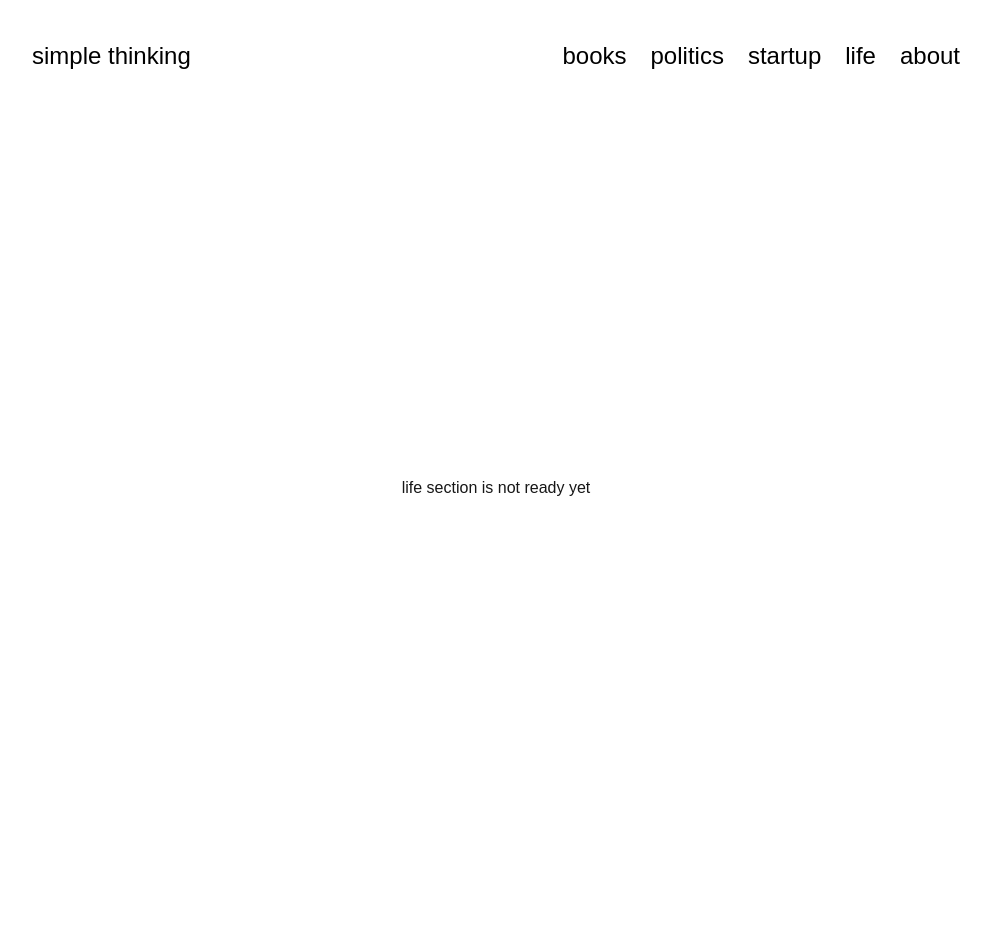
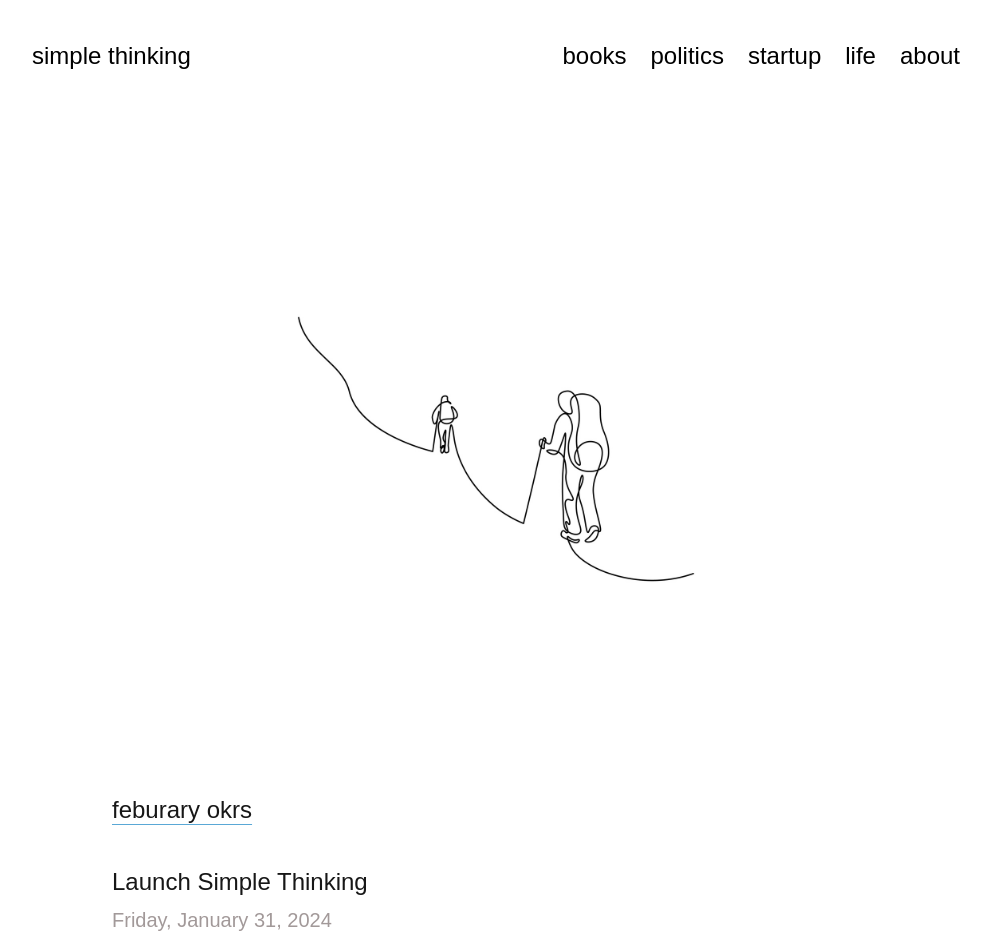
Before and after one commit to sunghoonsh3/simple-thinking, a Next.js app: page /life in a window 1280 px wide. Shown: the top 946 px of the page, without its empty margins (144-1135 px from the left). Before the commit the page ends 888 px from the top, so only its background shows below. Built offline with nearby package versions, Linux system fonts and the light colour scheme; a web font is replaced by a local one.

Commit message:
added life section

```diff
--- a/app/life/page.jsx
+++ b/app/life/page.jsx
@@ -1,7 +1,76 @@
+"use client";
+
+import { useEffect, useState } from "react";
+import { getAllPosts } from "@/lib/mdx";
+import SectionTitle from "@/app/components/SectionTitle";
+import Footer from "@/app/components/Footer";
+import StackBlogPreview from "../components/StackBlogPreview";
+import Image from "next/image";
+
 export default function Life() {
+  const [posts, setPosts] = useState([]);
+
+  useEffect(() => {
+    async function fetchPosts() {
+      const allPosts = await getAllPosts(); // Fetch all posts
+      console.log("Fetched posts:", allPosts); // Debugging
+      setPosts([...allPosts]); // Ensuring state update reflects new array
+    }
+    fetchPosts();
+  }, []);
+
+  // Filter posts into different subcategories
+  const feburaryOKRs = posts
+    .filter((post) => post.metadata.subcategory === "feburary okrs")
+    .sort((a, b) => new Date(b.metadata.date) - new Date(a.metadata.date)) // Sort by date
+    .slice(0, 4); // Limit to 3-4 posts
+
   return (
-    <div className="flex justify-center items-center w-full h-screen">
-      <p>life section is not ready yet</p>
+    <div>
+      <main className="p-4">
+        <div>
+          {/* Empty Section for Spacing */}
+          <section className="h-[calc(100vh-110px)] flex items-center justify-center">
+            <div className="flex items-center justify-center min-h-screen">
+              <Image
+                src="/life.jpg"
+                alt="people climbing image for life section"
+                width={500}
+                height={500}
+              />
+            </div>
+          </section>
+          {/* Thoughts on Political Events */}
+          <section className="w-full pb-20">
+            <SectionTitle title="feburary okrs" alignment="left" />
+            {feburaryOKRs.length > 0 ? (
+              feburaryOKRs.map((post) =>
+                post && post.metadata ? (
+                  <StackBlogPreview
+                    key={post.slug}
+                    title={post.metadata.title}
+                    date={post.metadata.date}
+                    content={post.preview}
+                    slug={post.slug} // Shortened preview from getAllPosts()
+                  />
+                ) : null
+              )
+            ) : (
+              <p className="text-center">No posts found in this category.</p>
+            )}
+          </section>
+          {/* Footer */}
+          <Footer />
+        </div>
+      </main>
     </div>
   );
 }
+
+// export default function Life() {
+//   return (
+//     <div className="flex justify-center items-center w-full h-screen">
+//       <p>life section is not ready yet</p>
+//     </div>
+//   );
+// }
--- /dev/null
+++ b/posts/feb-okr-1.mdx
@@ -0,0 +1,10 @@
+---
+title: "Launch Simple Thinking"
+date: "Friday, January 31, 2024"
+author: "Tristan Shin"
+category: "okrs"
+subcategory: "feburary okrs"
+preview: "Have about 5+ people to review the blog and get feedback. Also, write at least one article to post on the blog."
+---
+
+It's not the end of feburary yet. Will post the end of the month report here.
--- /dev/null
+++ b/posts/feb-okr-4.mdx
@@ -0,0 +1,10 @@
+---
+title: "Finish my habits"
+date: "Friday, January 31, 2024"
+author: "Tristan Shin"
+category: "okrs"
+subcategory: "feburary okrs"
+preview: "Make sure to complete 80% of my habits (e.g. hit gym 4 times a week)."
+---
+
+It's not the end of feburary yet. Will post the end of the month report here.
--- /dev/null
+++ b/posts/feb-ork-2.mdx
@@ -0,0 +1,10 @@
+---
+title: "Launch D:gging"
+date: "Friday, January 31, 2024"
+author: "Tristan Shin"
+category: "okrs"
+subcategory: "feburary okrs"
+preview: "Have about 5+ cs students to use D:gging and get feedback."
+---
+
+It's not the end of feburary yet. Will post the end of the month report here.
--- /dev/null
+++ b/posts/feb-ork-3.mdx
@@ -0,0 +1,10 @@
+---
+title: "Put classese above all"
+date: "Friday, January 31, 2024"
+author: "Tristan Shin"
+category: "okrs"
+subcategory: "feburary okrs"
+preview: "I have a tendancy of not caring about classes, so let's stop that. Let's finish watching all the missed lectures within 1-2 days."
+---
+
+It's not the end of feburary yet. Will post the end of the month report here.
--- a/posts/my-response-to-fr-jenkins.mdx
+++ b/posts/my-response-to-fr-jenkins.mdx
@@ -5,6 +5,7 @@ author: "Tristan Shin"
 category: "politics"
 subcategory: "political events"
 preview: "On May 13, Fr. Jenkins, the president of Notre Dame University, issued a statement regarding the recent protest on campus.
+---
 
 Here is my response to his statement:
 
@@ -12,8 +13,7 @@ Dear Father Jenkins,
 
 I am writing to express my sincere concern regarding the University’s decision to allow students to be prosecuted on charges stemming from a peaceful protest.
 
-I would like to emphasize that I, along with many others, understand the importance of ensuring that demonstrations do not disrupt other students’ access to education—especially during study sessions..."
----
+## I would like to emphasize that I, along with many others, understand the importance of ensuring that demonstrations do not disrupt other students’ access to education—especially during study sessions..."
 
 On May 13, Fr. Jenkins, the president of Notre Dame University, issued a statement regarding the recent protest on campus.
 
```
Also changed, not shown: public/life.jpg (added).
